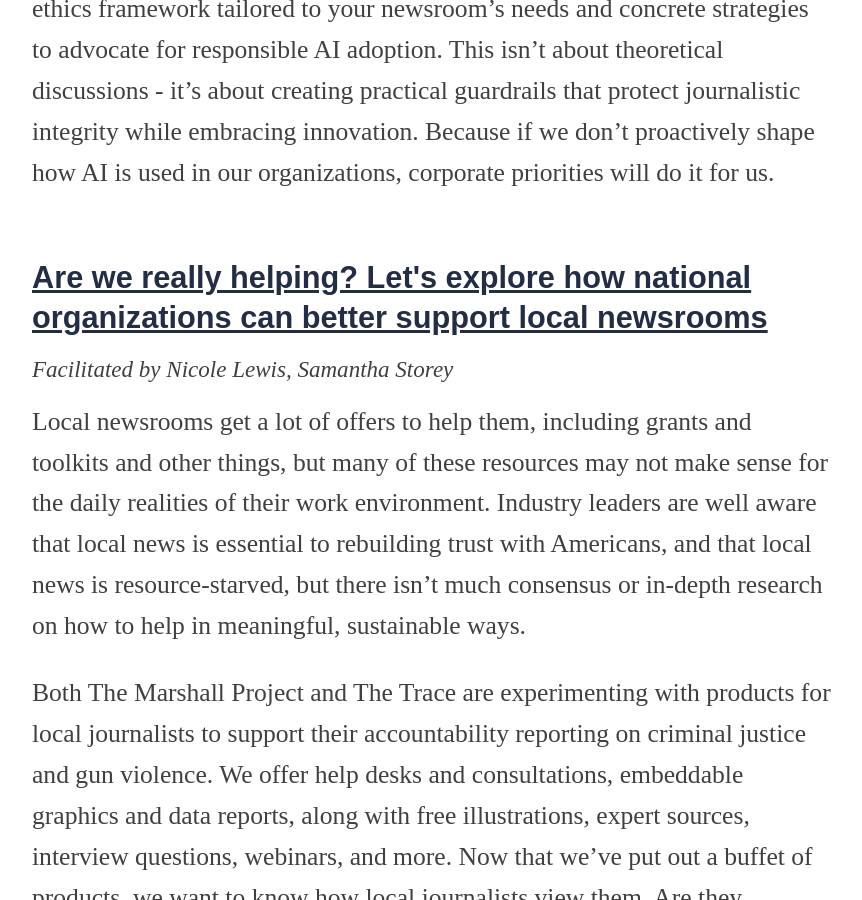
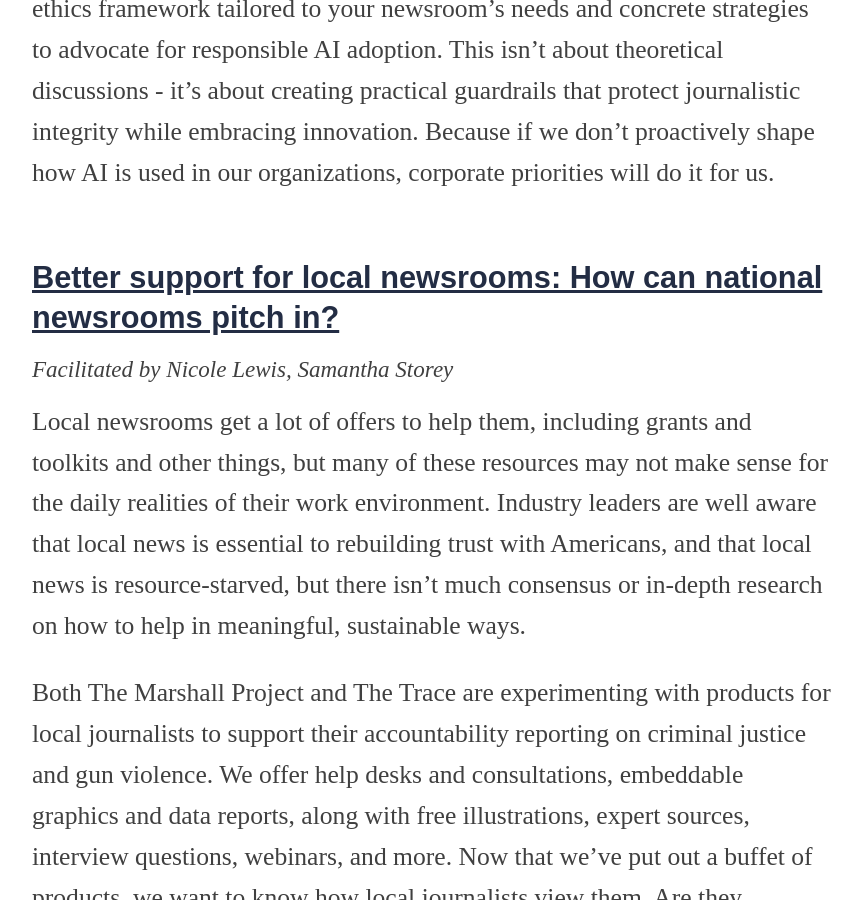
Before and after one commit to OpenNews/srccon-2025, a Jekyll site: the page built from program.md, in a window 1280 px wide and 900 px high, scrolled down 2063 px. Shown: the whole window, without its empty margins (208-1070 px from the left). Built offline with Jekyll 4.4.1, drawn with Linux system fonts in a browser that asks for light colours; nearby versions of some CDN libraries; some web fonts are replaced.

Commit message:
update schedule to change title and swap sessions

```diff
--- a/_data/sessions.yml
+++ b/_data/sessions.yml
@@ -11,7 +11,7 @@
     },
     {
         "id": "national-support-local",
-        "title": "Are we really helping? Let's explore how national organizations can better support local newsrooms",
+        "title": "Better support for local newsrooms: How can national newsrooms pitch in?",
         "facilitators": "Nicole Lewis, Samantha Storey",
         "description": "Local newsrooms get a lot of offers to help them, including grants and toolkits and other things, but many of these resources may not make sense for the daily realities of their work environment. Industry leaders are well aware that local news is essential to rebuilding trust with Americans, and that local news is resource-starved, but there isn't much consensus or in-depth research on how to help in meaningful, sustainable ways.
 
```
Also changed, not shown: schedule/sessions.json (+9 -9 lines).
